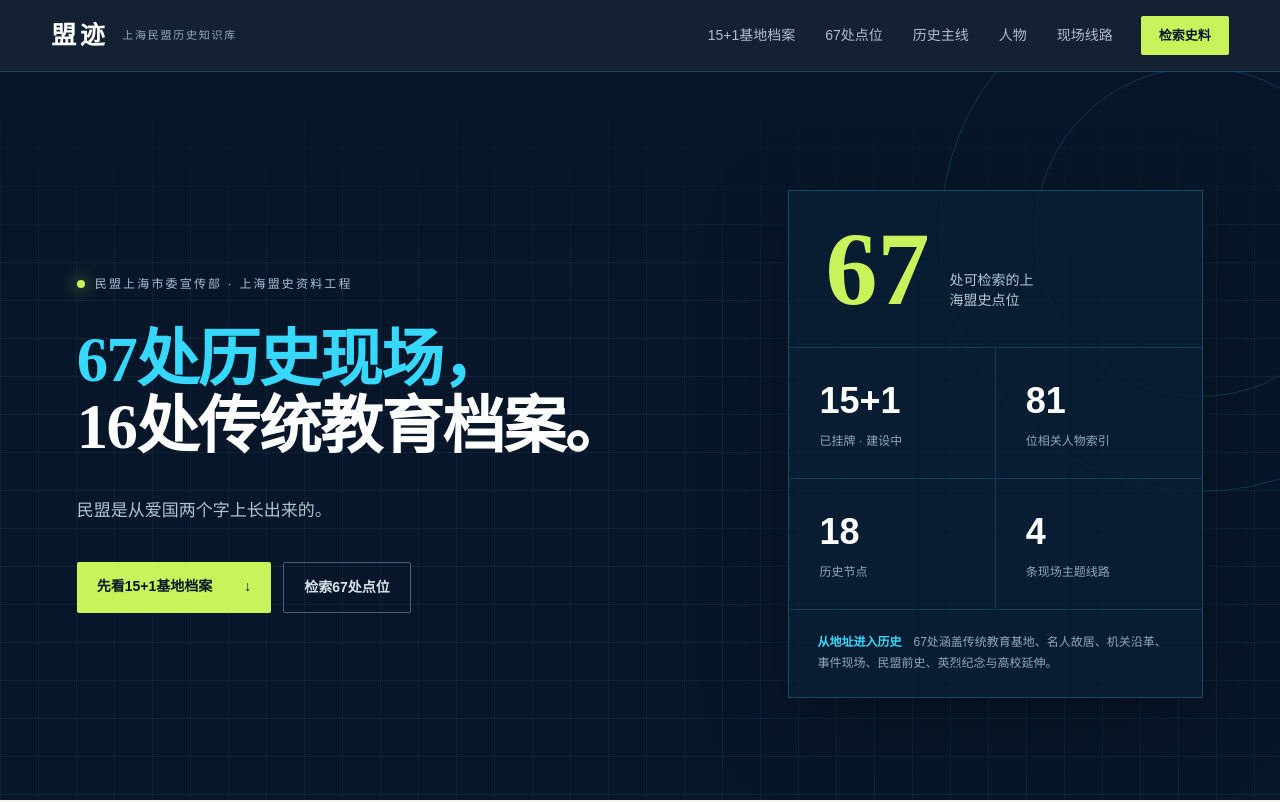
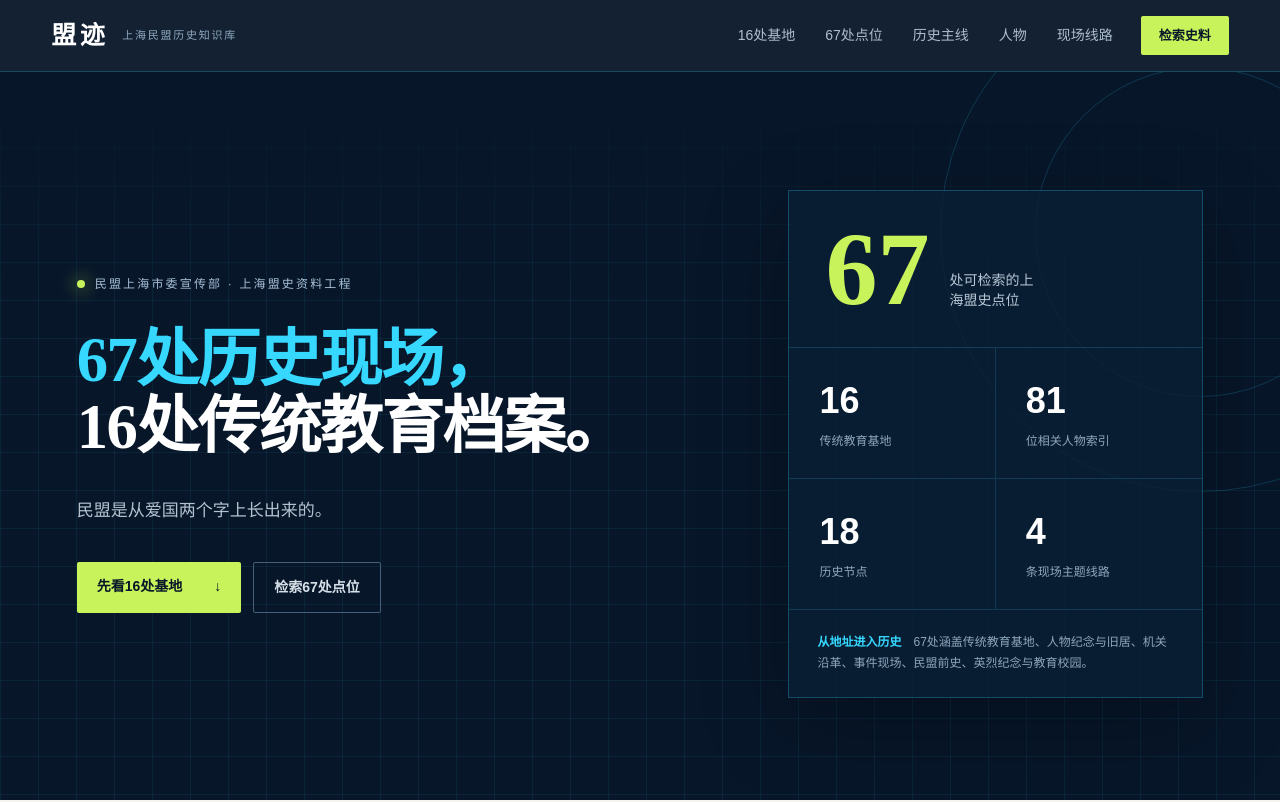
Before and after one commit to minmengxhw-cpu/mengji-shanghai-history, a Next.js app: page / in a window 1280 px wide. Shown: the top 802 px of the page. Built offline with nearby package versions, Linux system fonts and the light colour scheme.

Commit message:
fix: align site categories and 16-base status

```diff
--- a/app/data.ts
+++ b/app/data.ts
@@ -8,7 +8,7 @@ export type SiteCategory =
   | "历史事件"
   | "民盟前史"
   | "英烈纪念"
-  | "高校延伸";
+  | "教育与校园";
 
 export type Site = {
   id: string;
@@ -75,7 +75,7 @@ const baseSites: Site[] = [
   make("qian-museum","钱伟长纪念馆","传统教育基地","宝山","上大路99号，上海大学钱伟长图书馆","2020 · 第13处","“国家的需要就是我的专业。”","纪念展以国家需要、全面教育、爱国主义和社会缅怀为四条主线，呈现钱伟长作为科学家、教育家和社会活动家的一生。","直接借用展览四句标题做讲解骨架，简洁、准确、可记忆。",["钱伟长","费孝通"]),
   make("xingzhi","行知育才旧院","传统教育基地","宝山","行知路180号，上海市行知实验中学内","1947 / 2021 · 第14处","9间房、358.7平方米、两棵百年广玉兰。","陶行知逝世后，育才学校由重庆迁沪。商人赵竹林无偿捐出自置花园和九间房作为校舍，现存四合院是迁沪校舍中唯一完整留存的历史建筑。","纪念馆讲思想，旧院讲“思想怎样落成一间间房子”。让数字代替形容词。",["陶行知","赵竹林","陶侃"],"大场赵氏花园"),
   make("pudong-school","上海市浦东中学","传统教育基地","浦东","高科西路1105号","1907 / 2024 · 第15处","黄炎培在这里把教育救国的理想落成一所学校。","1906年，黄炎培参与筹建浦东中学，主持选址和校舍规划，并出任首任校长。学校成为他由地方教育实践走向职业教育和社会改革的重要起点。","从黄炎培的首任校长经历进入，连接浦东中学、中华职业教育社与民盟创建，同时说明现校舍与历史校址的区别。",["黄炎培","潘序伦","黄竞武"],"六里桥浦东中学",true),
-  make("pan","潘序伦生平事迹陈列馆","传统教育基地","浦东","上海立信会计金融学院顾唐路500号，文博综合楼一楼","2026 · 建设中档案","粉碎“四人帮”后，他把多年所蓄的长须一剃而光。","潘序伦经黄炎培支持入圣约翰大学，后获哈佛硕士、哥伦比亚博士，创办事务所、学校和图书用品社“三位一体”的立信事业。历经曲折后，他首先要求恢复立信、培养财经人才。","抓住“信”字和剃须细节：人无信不立，个人遭际最终回到公共教育。",["潘序伦","黄炎培","朱建弟"],undefined,true),
+  make("pan","潘序伦生平事迹陈列馆","传统教育基地","浦东","上海立信会计金融学院顾唐路500号，文博综合楼一楼","2026 · 第16处","粉碎“四人帮”后，他把多年所蓄的长须一剃而光。","潘序伦经黄炎培支持入圣约翰大学，后获哈佛硕士、哥伦比亚博士，创办事务所、学校和图书用品社“三位一体”的立信事业。历经曲折后，他首先要求恢复立信、培养财经人才。","抓住“信”字和剃须细节：人无信不立，个人遭际最终回到公共教育。",["潘序伦","黄炎培","朱建弟"],undefined,true),
 
   make("fashion","上海国际时尚中心","实践教育基地","杨浦","杨树浦路2866号","2016","从国棉十七厂到时尚地标。","由原上海第十七棉纺织总厂改建，与M50、上海纺织博物馆共同构成上海民盟实践教育基地，见证工业遗产向创意产业转型。","作为当代篇入口：教育阵地不仅回望历史，也观察城市如何更新。",[],"国棉十七厂"),
   make("m50","M50创意园区","实践教育基地","普陀","莫干山路50号","2016","从春明粗纺厂到苏州河边的创意园。","旧厂房成为艺术和创意产业聚集地，是苏州河南岸产业转型的直观样本。","与时尚中心、纺织博物馆连讲，形成“一条苏州河的产业转型史”。",[],"春明粗纺厂"),
@@ -91,18 +91,18 @@ const baseSites: Site[] = [
   make("ma-xulun-home","马叙伦旧居","名人故居","徐汇","襄阳南路383弄32号","1940年代","从一处普通寓所，走向民主团体联合与新中国文字改革。","马叙伦是教育家、语言文字学家和民主人士，曾参与民盟活动，1945年又参与发起中国民主促进会。寓所附近的公共文化空间，见证上海知识界在抗战胜利后重新组织起来。","把民盟、民进与上海文化教育界的交叉关系讲清楚，不把不同党派经历混成一个身份。",["马叙伦","王绍鏊","许广平","周建人"]),
   make("hongying-library","鸿英图书馆旧址（今徐汇艺术馆）","民盟前史","徐汇","淮海中路1413号","1924—今天","黄炎培等人发起的甲子社，怎样长成一座向公众开放的图书馆。","鸿英图书馆的前身与黄炎培等人组织的甲子社有关，叶鸿英捐资建馆后逐步向社会开放。教育、藏书与公共文化在这里汇流，也延伸出黄炎培由社会教育走向民主政治的路径。","与中华职业教育社、浦东中学、黄炎培故居连读，讲清教育改良如何成为民盟前史的一部分。",["黄炎培","叶鸿英"]),
   make("yuyuan-wall","愚园路历史名人墙","历史事件","长宁","愚园路1065号","2015—今天","一面墙把黄炎培、沈钧儒等人的旧居重新放回城市街区。","名人墙展示曾在愚园路生活、工作过的近现代人物。黄炎培、沈钧儒、章伯钧等民盟先贤的多处寓所由此不再是孤立门牌，而形成一条可步行、可对照的城市人物索引。","把它作为路线入口，而不是把名人墙本身误讲成历史事件发生地。",["黄炎培","沈钧儒","章伯钧"]),
-  make("ecnu-history","华东师范大学校史馆","高校延伸","普陀","中山北路3663号，华东师范大学中山北路校区","1951—今天","从大夏、光华到华东师大，民盟教育家的群像留在一座校园里。","校史馆系统呈现华东师大及其前身学校的教育传统。陈旭麓、周世逑等民盟教育家和学者把治学、育人、参政履职融入学校建设，使高校成为理解上海民盟教育界别的重要现场。","结合群贤堂、思群堂和大夏大学旧址讲校园空间，不把校史馆只讲成展板集合。",["陈旭麓","周世逑","沈体兰"]),
+  make("ecnu-history","华东师范大学校史馆","教育与校园","普陀","中山北路3663号，华东师范大学中山北路校区","1951—今天","从大夏、光华到华东师大，民盟教育家的群像留在一座校园里。","校史馆系统呈现华东师大及其前身学校的教育传统。陈旭麓、周世逑等民盟教育家和学者把治学、育人、参政履职融入学校建设，使高校成为理解上海民盟教育界别的重要现场。","结合群贤堂、思群堂和大夏大学旧址讲校园空间，不把校史馆只讲成展板集合。",["陈旭麓","周世逑","沈体兰"]),
   make("shi-duolun-home","史良旧居（多伦路）","名人故居","虹口","多伦路201弄7号","抗战胜利后","同一个史良，在上海不同阶段留下了不止一处门牌。","多伦路寓所属于史良在沪生活网络的一部分。把它与复兴坊律师事务所、武定西路寓所对照，可以看到她从职业律师、救国会领导人到民盟领导人的不同人生阶段。","现有资料对具体居住年份仍需继续核档；讲解时必须与多伦路201弄2号左联会址等相邻门牌区分。",["史良"]),
-  make("mailun-school","麦伦中学遗址","高校延伸","虹口","高阳路690号","20世纪20—40年代","沈体兰把一所学校办成上海进步教育的重要阵地。","沈体兰任校长期间宣传抗日救亡，聘请进步文教人士任教，使麦伦中学形成民主进步氛围。中华人民共和国成立后，他经胡愈之、沈志远介绍加入民盟，学校经历也成为上海民盟教育传统的一段前史。","从校长的办学选择进入，再讲“民主堡垒”如何由教师、课程和学生共同形成。",["沈体兰","胡愈之","沈志远","刘晓"]),
+  make("mailun-school","麦伦中学遗址","教育与校园","虹口","高阳路690号","20世纪20—40年代","沈体兰把一所学校办成上海进步教育的重要阵地。","沈体兰任校长期间宣传抗日救亡，聘请进步文教人士任教，使麦伦中学形成民主进步氛围。中华人民共和国成立后，他经胡愈之、沈志远介绍加入民盟，学校经历也成为上海民盟教育传统的一段前史。","从校长的办学选择进入，再讲“民主堡垒”如何由教师、课程和学生共同形成。",["沈体兰","胡愈之","沈志远","刘晓"]),
   make("shen-shanyin-home","沈钧儒旧居（山阴路）","名人故居","虹口","山阴路85弄12号（旧资料亦记宝安路160弄12号）","20世纪30年代","一位民盟主席在上海留下的多处住所，记录了不同阶段的公共行动。","这处寓所与沈钧儒在虹口的生活轨迹相关。与愚园路寓所、桃源坊和永年路旧居合看，能够还原他从律师、救国会领导人到民盟中央主席的城市移动。","门牌存在新旧路名与弄号对应问题，前端保留双重标注，现场讲解应以档案和门牌实物继续核定。",["沈钧儒"],"宝安路160弄12号"),
-  make("su-buqing-home","苏步青旧居","高校延伸","杨浦","国福路61号，复旦玖园","1956—2003","从几何学讲台到一块种出28斤冬瓜的菜圃。","苏步青在这里生活近半个世纪。旧居以求学、学术、育人、参政议政和日常生活串起他作为数学家、教育家和民盟领导人的一生。","国福路51号是陈望道旧居；苏步青旧居为61号，讲解和导航都必须区分。",["苏步青"]),
-  make("tan-jiazhen-home","谈家桢、陈建功旧居","高校延伸","杨浦","国福路65号，复旦玖园","1956以后","一栋教授住宅，先后连接数学与遗传学两门学科。","65号最初与数学家陈建功相关，后来谈家桢入住。旧居以“坚持真理、科学报国”为主线，呈现谈家桢开拓中国现代遗传学、长期育人并主持上海民盟工作的经历。","国福路51号是陈望道旧居；谈家桢、陈建功旧居为65号，不能把入口门牌当作楼号。",["谈家桢","陈建功"]),
+  make("su-buqing-home","苏步青旧居","教育与校园","杨浦","国福路61号，复旦玖园","1956—2003","从几何学讲台到一块种出28斤冬瓜的菜圃。","苏步青在这里生活近半个世纪。旧居以求学、学术、育人、参政议政和日常生活串起他作为数学家、教育家和民盟领导人的一生。","国福路51号是陈望道旧居；苏步青旧居为61号，讲解和导航都必须区分。",["苏步青"]),
+  make("tan-jiazhen-home","谈家桢、陈建功旧居","教育与校园","杨浦","国福路65号，复旦玖园","1956以后","一栋教授住宅，先后连接数学与遗传学两门学科。","65号最初与数学家陈建功相关，后来谈家桢入住。旧居以“坚持真理、科学报国”为主线，呈现谈家桢开拓中国现代遗传学、长期育人并主持上海民盟工作的经历。","国福路51号是陈望道旧居；谈家桢、陈建功旧居为65号，不能把入口门牌当作楼号。",["谈家桢","陈建功"]),
   make("sha-qianli-home","沙千里旧居","名人故居","黄浦","淡水路91弄15号，祥茂新村","1946—1948","从“七君子”到上海和平民主运动，一栋里弄住宅延续着公共行动。","沙千里寓居于此期间，参与上海人民团体联合会等组织，联名呼吁停止内战，后赴香港继续救国会工作。普通住宅成为民主人士会面、思考和组织行动的生活背景。","把律师职业、职业界救国会、“七君子”和赴港四段经历连成一条线。",["沙千里","沈钧儒","邹韬奋"]),
   make("shi-fuxing-home","史良旧居（复兴坊）","名人故居","黄浦","复兴中路553弄1号","1931—1937","律师事务所和住所设在一起，专业工作直接通向救国运动。","史良在复兴坊开办律师事务所并居住。她从这里参与妇女界救国会和文化界救国会，1936年成为“七君子”中唯一的女性。这里是理解她如何把法律专业转化为公共行动的起点。","与武定西路1357号、多伦路201弄7号分开讲：三处地址对应不同阶段。",["史良","何香凝"],"辣斐坊1号"),
   make("shen-yongnian-home","沈钧儒旧居（永年路）","名人故居","黄浦","永年路149弄20号","20世纪中期","同一人物的多处居所，组成一条跨越上海城区的政治人生路线。","永年路寓所补充了沈钧儒在沪生活与工作的空间链。将它与愚园路、桃源坊和山阴路旧居对照，能够理解他的公共活动并非依附单一“名人故居”，而是在不断变化的城市环境中展开。","现有材料确认人物与门牌关系，具体居住年份仍需继续核档，讲解时不作未经证实的日期推断。",["沈钧儒"]),
-  make("chen-bochui","陈伯吹纪念馆","文化教育基地","宝山","海江路600号，宝山区图书馆内","2006—今天","“为小孩子写大文学”，也是民盟文化教育传统的一部分。","陈伯吹是儿童文学作家、翻译家、出版家、教育家和民盟盟员。纪念馆以文稿、照片、实物和阅读空间呈现其一生，并把人物纪念与公共图书馆服务结合起来。","从一篇作品进入，再讲儿童文学、出版教育与公共文化服务，避免只罗列头衔。",["陈伯吹"]),
+  make("chen-bochui","陈伯吹纪念馆","名人故居","宝山","海江路600号，宝山区图书馆内","2006—今天","“为小孩子写大文学”，也是民盟文化教育传统的一部分。","陈伯吹是儿童文学作家、翻译家、出版家、教育家和民盟盟员。纪念馆以文稿、照片、实物和阅读空间呈现其一生，并把人物纪念与公共图书馆服务结合起来。","从一篇作品进入，再讲儿童文学、出版教育与公共文化服务，避免只罗列头衔。",["陈伯吹"]),
   make("nanshe-museum","上海南社纪念馆","民盟前史","金山","张堰镇新华路139号","1909—今天","南社的爱国知识分子传统，怎样通向后来更广泛的统一战线。","纪念馆设于姚光故居，呈现南社成员参与民主革命、文学启蒙、教育和社会活动的历史。南社人物中的沈钧儒、沈体兰等后来进入民盟，使这一文化社团成为理解民盟知识分子传统的一条更早线索。","先说明南社不是民盟前身，再讲人物与爱国知识分子传统的连续性。",["姚光","沈钧儒","沈体兰","柳亚子"],"姚光故居"),
-  make("ding-cong-museum","丁聪美术馆","文化教育基地","金山","枫泾镇青枫街49号","2019—今天","一支画笔穿过战争、讽刺、文学插图与普通人的日常。","丁聪1944年加入民盟。美术馆保存丁聪及其父丁悚的生平、漫画、插图、画室与家族文化空间，展示艺术家如何以公共视野和人文关怀回应时代。","选一幅时事漫画、一组文学插图和一个生活细节，讲艺术如何成为社会观察。",["丁聪","丁悚"]),
+  make("ding-cong-museum","丁聪美术馆","名人故居","金山","枫泾镇青枫街49号","2019—今天","一支画笔穿过战争、讽刺、文学插图与普通人的日常。","丁聪1944年加入民盟。美术馆保存丁聪及其父丁悚的生平、漫画、插图、画室与家族文化空间，展示艺术家如何以公共视野和人文关怀回应时代。","选一幅时事漫画、一组文学插图和一个生活细节，讲艺术如何成为社会观察。",["丁聪","丁悚"]),
 
   make("yuyuan-749","黄炎培旧居（民盟上海市支部筹委会成立地）","历史事件","长宁","愚园路749弄31号","1946","同一条弄堂里，住着汉奸、特务和民盟创始人。","31号是黄炎培寓所和筹委会成立地；同弄的63、65、67号则分别与李士群、周佛海、吴四宝相关。民主运动节点与特务系统巢穴相距不过几十米。","南海花园是上海地方组织最早的办公和活动起点；这里记录的是筹委会成立这一事件，两者必须分清。",["黄炎培","沈志远","黄竞武"],"黄炎培寓所",true),
   make("bund-15","黄竞武烈士办公地（原国民政府中央银行）","组织与机关","黄浦","中山东一路15号，原中央银行404办公室","1949以后","一位盟员在楼里被押走；十五天后上海解放；不久民盟机关搬入。","1949年5月12日，黄竞武在中央银行大楼404办公室被捕。上海解放后，大楼成为各民主党派集中办公地。同一建筑先后见证压迫与新生。","站在楼前，用一句话完成时间翻转，建筑史只为这句故事服务。",["黄竞武"],"华俄道胜银行／中央大楼",true),
@@ -132,8 +132,8 @@ const baseSites: Site[] = [
   make("hengshengli","山阴路恒盛里","英烈纪念","虹口","山阴路恒盛里47号","1949春","上海民主人士被捕线上的一个点。","曾伟、虞键、申葆文、刘启纶等曾在此研究策动国民党军队起义。","与闸北公园、龙华烈士陵园连成“解放前最后两个月”的风险地图。",["曾伟","虞键","申葆文","刘启纶"]),
   make("zhabei","闸北公园","英烈纪念","静安","共和新路1555号","1949 · 5","同一个五月，同一座城市，两个民盟人各自赴死。","郭莽西写《告上海同胞书》号召保护城市，遭捕后十天内六次提审，最终与曾伟先后在宋公园就义。","与黄竞武对读：上海解放前最后半个月，选择与牺牲同时发生。",["郭莽西","曾伟"],"宋公园"),
 
-  make("jiuyuan","复旦玖园（爱国主义教育建筑群）","高校延伸","杨浦","国福路51、61、65号","1956以后","苏步青抱着一个28斤的大冬瓜向学生“显摆”。","陈望道、苏步青、谈家桢等学者比邻而居。三处旧居分别以信仰、爱国和科学为主题，让院士从展板走回日常生活。","先讲冬瓜和菜圃，再讲一条街上的翻译家、数学家、遗传学家。",["陈望道","苏步青","谈家桢","陈建功","谷超豪","胡和生"],"复旦第九宿舍",true),
-  make("conservatory","上海音乐学院","高校延伸","徐汇","汾阳路20号","近现代","连续几代盟员共同塑造一所学校的文化。","丁善德、谭抒真、王建中等盟员长期任教，体现民盟在上海音乐教育界深厚而连续的传统。","讲群像和代际传承，不只讲一个名字。",["丁善德","谭抒真","王建中"],"国立音专"),
+  make("jiuyuan","复旦玖园（爱国主义教育建筑群）","教育与校园","杨浦","国福路51、61、65号","1956以后","苏步青抱着一个28斤的大冬瓜向学生“显摆”。","陈望道、苏步青、谈家桢等学者比邻而居。三处旧居分别以信仰、爱国和科学为主题，让院士从展板走回日常生活。","先讲冬瓜和菜圃，再讲一条街上的翻译家、数学家、遗传学家。",["陈望道","苏步青","谈家桢","陈建功","谷超豪","胡和生"],"复旦第九宿舍",true),
+  make("conservatory","上海音乐学院","教育与校园","徐汇","汾阳路20号","近现代","连续几代盟员共同塑造了一所学校的文化。","丁善德、谭抒真、王建中等盟员长期任教，体现民盟在上海音乐教育界深厚而连续的传统。","讲群像和代际传承，不只讲一个名字。",["丁善德","谭抒真","王建中"],"国立音专"),
 ];
 
 const rich: Record<string, Partial<Site>> = {
@@ -271,12 +271,12 @@ const rich: Record<string, Partial<Site>> = {
     ],
   },
   pan: {
-    facts: ["2023年10月15日开馆", "第16处基地建设中档案", "200余幅图片", "150余件实物、手稿与书籍"],
+    facts: ["2023年10月15日开馆", "2026年挂牌第16处传统教育基地", "200余幅图片", "150余件实物、手稿与书籍"],
     chapters: [
       { title: "黄炎培给他的那次机会", text: "潘序伦早年就读浦东中学，1919年在黄炎培支持下破格进入圣约翰大学。此后赴美留学，在哈佛获硕士、在哥伦比亚获博士。留学三年，他几乎放弃一切游览和娱乐，把图书馆当作自己的自修室。黄炎培的扶持，不只改变了一个学生的命运，也埋下了浦东中学、中华职业教育社与立信事业相互连接的种子。" },
       { title: "把一个理念做成三项事业", text: "1927年回国后，潘序伦先从会计师事务所起步，继而创办会计学校和会计图书用品社，形成事务所、学校、出版“三位一体”的立信事业。他要解决的不只是会计技术短缺，更是现代经济生活中信用、规则和职业伦理如何建立的问题。“立信”二字因此既是校名，也是他对行业秩序的回答。" },
       { title: "曲折之后，首先想到的仍是办学", text: "潘序伦1956年加入民盟，后在政治运动中被错划、被开除盟籍，1961年恢复盟员身份。1976年粉碎“四人帮”后，他剃去多年长须；次年有关同志前来探望时，他没有沉湎于个人遭际，而是迫切提出恢复立信、为现代化建设培养财经人才。" },
-      { title: "陈列馆里的六个章节", text: "陈列馆于2023年10月15日开馆，以“游学四方、创办立信、老骥伏枥、会计其功、群贤毕至、英彦辈出”六个展区，通过文字、影像、200余幅图片和150余件实物、手稿、书籍呈现其一生。这里已纳入第16处传统教育基地建设档案，正式挂牌状态以民盟上海市委后续发布为准。" },
+      { title: "陈列馆里的六个章节", text: "陈列馆于2023年10月15日开馆，以“游学四方、创办立信、老骥伏枥、会计其功、群贤毕至、英彦辈出”六个展区，通过文字、影像、200余幅图片和150余件实物、手稿、书籍呈现其一生。2026年，这里正式挂牌成为上海第16处民盟传统教育基地。" },
     ],
   },
   "zhang-home": {
@@ -1112,5 +1112,5 @@ export const routes = [
 
 export const categories: SiteCategory[] = [
   "传统教育基地","实践教育基地","文化教育基地","思想政治教育基地",
-  "名人故居","组织与机关","历史事件","民盟前史","英烈纪念","高校延伸",
+  "名人故居","组织与机关","历史事件","民盟前史","英烈纪念","教育与校园",
 ];
--- a/app/layout.tsx
+++ b/app/layout.tsx
@@ -5,7 +5,7 @@ export function generateMetadata(): Metadata {
   const origin = process.env.GITHUB_PAGES === "true"
     ? "https://minmengxhw-cpu.github.io/mengji-shanghai-history"
     : "https://mengji-shanghai-history.minmengxhw.chatgpt.site";
-  const description = "收录67处上海民盟历史点位、15处已挂牌传统教育基地与1处建设中档案，以及相关人物、事件与完整故事。";
+  const description = "收录67处上海民盟历史点位、16处传统教育基地，以及相关人物、事件与完整故事。";
   return {
     metadataBase: new URL(origin),
     title: "盟迹 · 上海民盟历史知识库",
--- a/app/page.tsx
+++ b/app/page.tsx
@@ -6,7 +6,7 @@ import { categories, people, routes, sites, timeline, type Site } from "./data";
 const catClass: Record<string, string> = {
   "传统教育基地": "gold", "实践教育基地": "teal", "文化教育基地": "violet",
   "思想政治教育基地": "cyan", "名人故居": "red", "组织与机关": "blue",
-  "历史事件": "orange", "民盟前史": "amber", "英烈纪念": "crimson", "高校延伸": "indigo",
+  "历史事件": "orange", "民盟前史": "amber", "英烈纪念": "crimson", "教育与校园": "indigo",
 };
 
 const matchesCategory = (site: Site, item: string) =>
@@ -110,7 +110,7 @@ export default function Home() {
       <nav className="nav">
         <a className="brand" href="#top"><span>盟迹</span><em>上海民盟历史知识库</em></a>
         <div className="nav-links">
-          <a href="#bases">15+1基地档案</a><a href="#archive">{totalSites}处点位</a>
+          <a href="#bases">16处基地</a><a href="#archive">{totalSites}处点位</a>
           <a href="#timeline">历史主线</a><a href="#people">人物</a><a href="#routes">现场线路</a>
         </div>
         <a className="nav-cta" href="#archive">检索史料</a>
@@ -125,19 +125,19 @@ export default function Home() {
           <h1><span>{totalSites}处历史现场，</span><br />16处传统教育档案。</h1>
           <p className="hero-lede">民盟是从爱国两个字上长出来的。</p>
           <div className="hero-actions">
-            <a className="primary-btn" href="#bases">先看15+1基地档案 <span>↓</span></a>
+            <a className="primary-btn" href="#bases">先看16处基地 <span>↓</span></a>
             <a className="ghost-btn" href="#archive">检索{totalSites}处点位</a>
           </div>
         </div>
         <div className="hero-data">
           <div className="hero-number"><b>{totalSites}</b><span>处可检索的上海盟史点位</span></div>
           <div className="metric-grid">
-            <div><b>15+1</b><span>已挂牌 · 建设中</span></div>
+            <div><b>16</b><span>传统教育基地</span></div>
             <div><b>{totalPeople}</b><span>位相关人物索引</span></div>
             <div><b>18</b><span>历史节点</span></div>
             <div><b>4</b><span>条现场主题线路</span></div>
           </div>
-          <p className="scope-note"><strong>从地址进入历史</strong>　{totalSites}处涵盖传统教育基地、名人故居、机关沿革、事件现场、民盟前史、英烈纪念与高校延伸。</p>
+          <p className="scope-note"><strong>从地址进入历史</strong>　{totalSites}处涵盖传统教育基地、人物纪念与旧居、机关沿革、事件现场、民盟前史、英烈纪念与教育校园。</p>
         </div>
       </header>
 
@@ -145,7 +145,7 @@ export default function Home() {
         <div className="section-head">
           <div>
             <div className="section-label">TRADITIONAL EDUCATION SITES · 16</div>
-            <h2>15处已挂牌，1处建设中，<br />从基地档案进入上海民盟史。</h2>
+            <h2>从16处传统教育基地，<br />进入上海民盟史。</h2>
             <p>每处基地都不是一块孤立的牌子。这里保存完整的前因后果、人物关系、关键原话和现场细节，让一处地址可以展开成一段真正可讲述的上海民盟史。</p>
           </div>
         </div>
```
Also changed, not shown: 1 other file (tests, documents, lock files or other folders).
